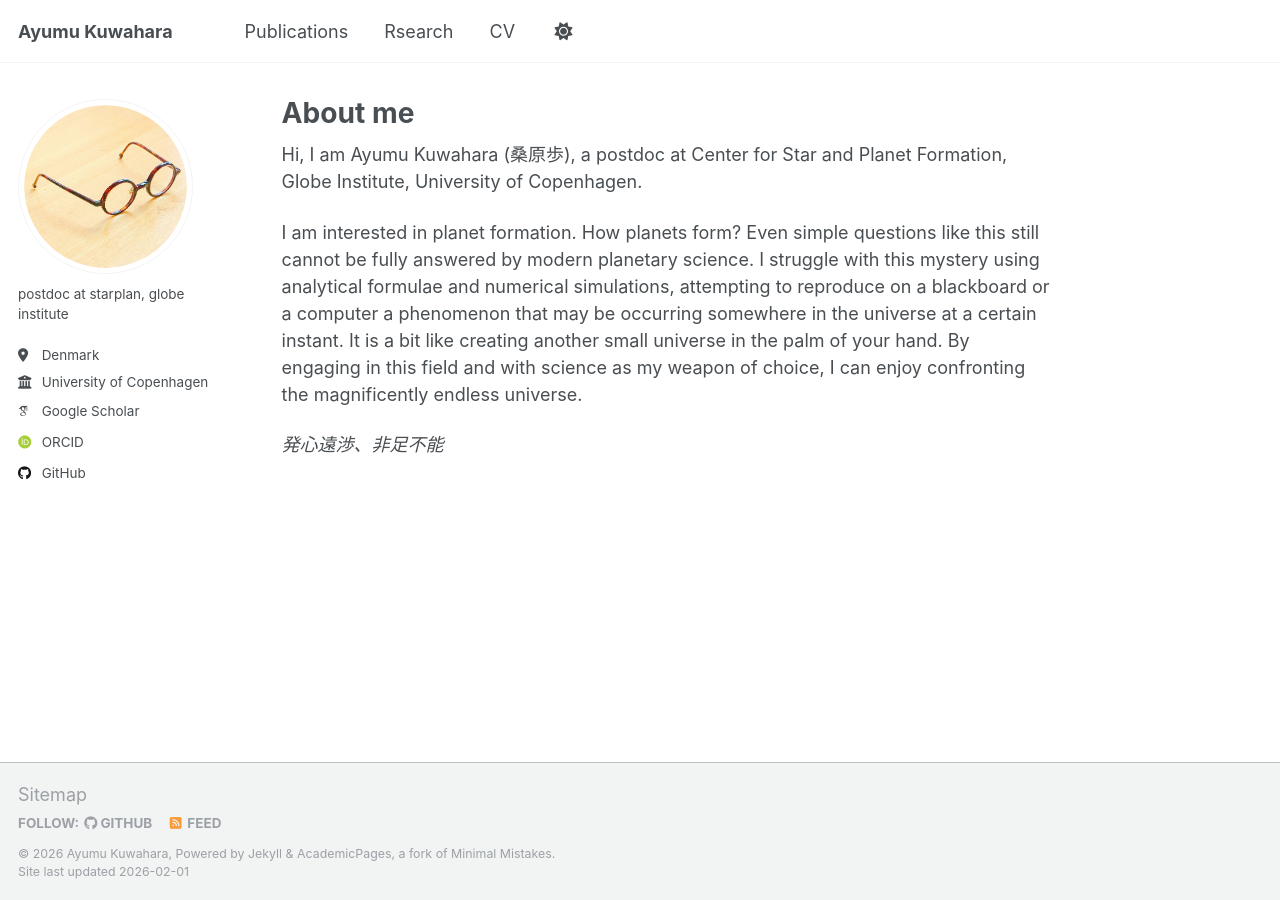
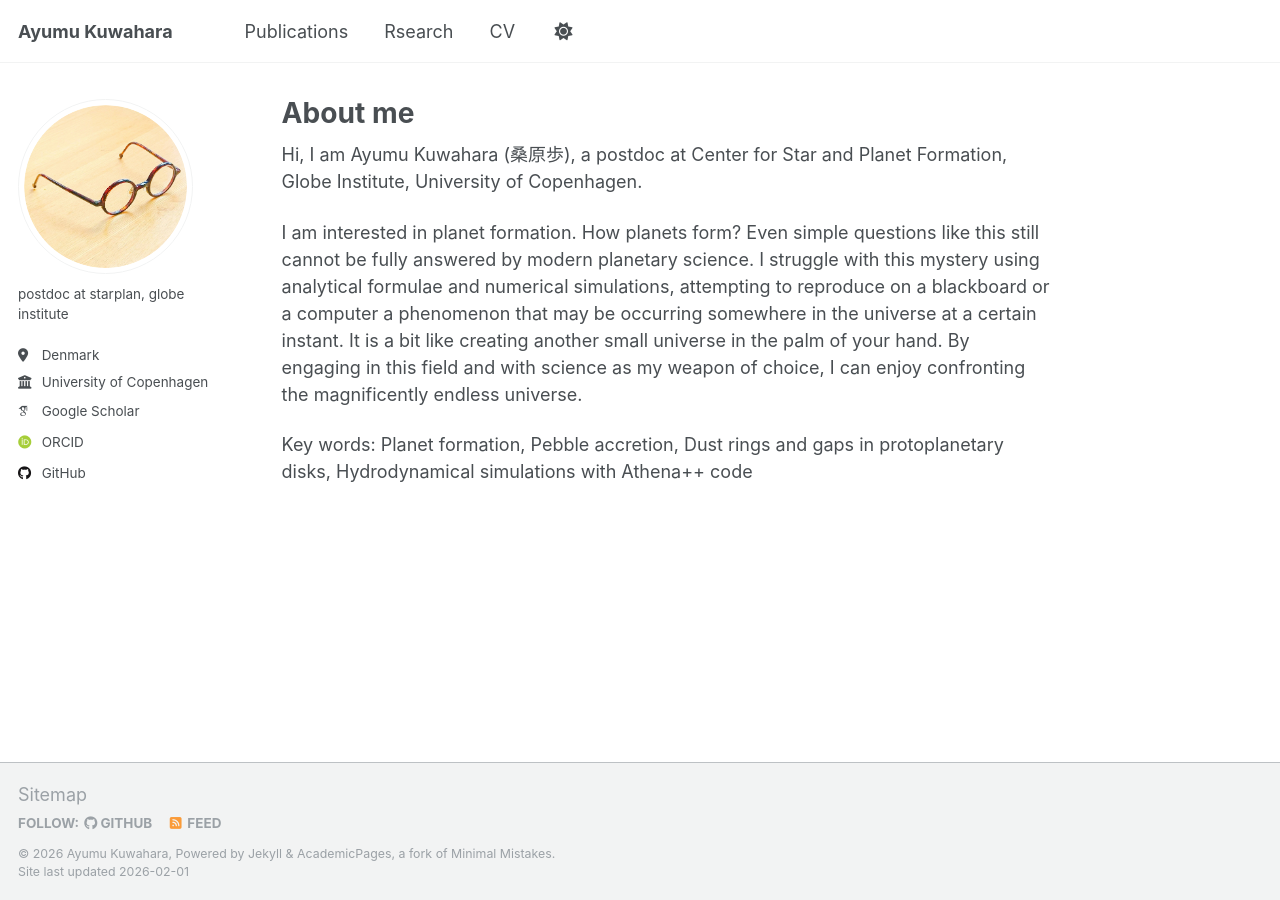
Before and after one commit to AyumuKuwahara/ayumukuwahara.github.io, a Jekyll site: the page built from _pages/about.md, in a window 1280 px wide. Built offline with Jekyll 4.4.1, drawn with Linux system fonts in a browser that asks for light colours; some web fonts are replaced.

Commit message:
Update about.md

```diff
--- a/_pages/about.md
+++ b/_pages/about.md
@@ -10,4 +10,4 @@ Hi, I am Ayumu Kuwahara (桑原歩), a postdoc at Center for Star and Planet For
 
 I am interested in planet formation. How planets form?  Even simple questions like this still cannot be fully answered by modern planetary science. I struggle with this mystery using analytical formulae and numerical simulations, attempting to reproduce on a blackboard or a computer a phenomenon that may be occurring somewhere in the universe at a certain instant. It is a bit like creating another small universe in the palm of your hand. By engaging in this field and with science as my weapon of choice, I can enjoy confronting the magnificently endless universe.
 
-<i>発心遠渉、非足不能</i>
+Key words: Planet formation, Pebble accretion, Dust rings and gaps in protoplanetary disks, Hydrodynamical simulations with Athena++ code
```
